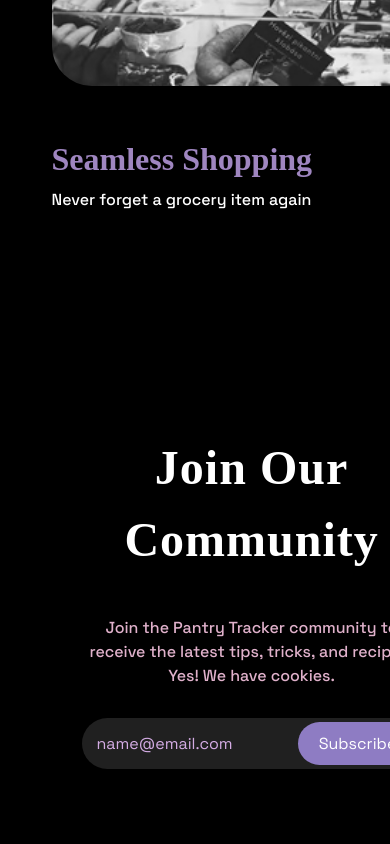
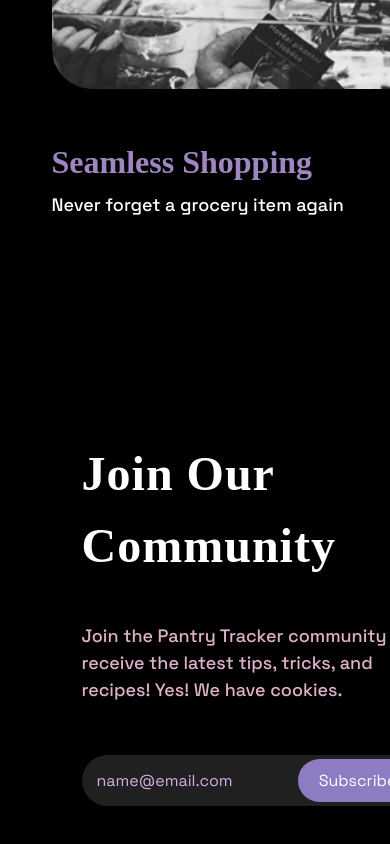
Before and after one commit to Aradhya-005/Pantry_tracker, a Next.js app: page / in a window 390 px wide. Shown: the part 1970-2814 px from the top of the page. Built offline with nearby package versions, Linux system fonts and the light colour scheme; no server answers; a web font is replaced by a local one.

Commit message:
responsive css

```diff
--- a/app/css/About.css
+++ b/app/css/About.css
@@ -91,9 +91,13 @@
 @media(max-width:450px){
     .welcome-section{
         max-width: 450px;
-        margin-left: 28%;
+        margin-left: 3%;
         flex-direction: column;
+        margin-bottom: -64px;
 
+    }
+    .welcome-section p{
+        font-size: 21px;
     }
     .text {
         order: 1; /* Text comes first in column layout */
@@ -127,6 +131,6 @@
         object-fit: cover;
     }
     .section{
-        margin-left: -6%;
+        margin-left: -13%;
     }
 }
--- a/app/css/BottomContent.css
+++ b/app/css/BottomContent.css
@@ -115,8 +115,18 @@
         max-width: 450px;
         flex-direction: column;
     }
+    .bottom_img p{
+        font-size: 18px;
+    }
     .bottom_subscription{
         margin-left: 29%;
+        text-align: left;
+        margin-bottom: -82px;
+    }
+    .bottom_subscription p{
+        font-size: 18px;
+        text-align: left;
+        padding-bottom: 22px;
     }
     .box-1{
         padding-bottom: 90px;
--- a/app/globals.css
+++ b/app/globals.css
@@ -22,5 +22,7 @@ p{
   .bottom-animation{
     margin-left: 21%;
   }
-
+  .bottom-animation .animation:nth-child(3) {
+    display: none;
+  }
 }
--- a/app/page.tsx
+++ b/app/page.tsx
@@ -24,7 +24,7 @@ export default function Home() {
         overflow: 'hidden',
         opacity:'0.6'
       }}>
-        <LottieFiles  />
+        <LottieFiles   />
         <LottieFiles  />
         <LottieFiles  />
 
```
